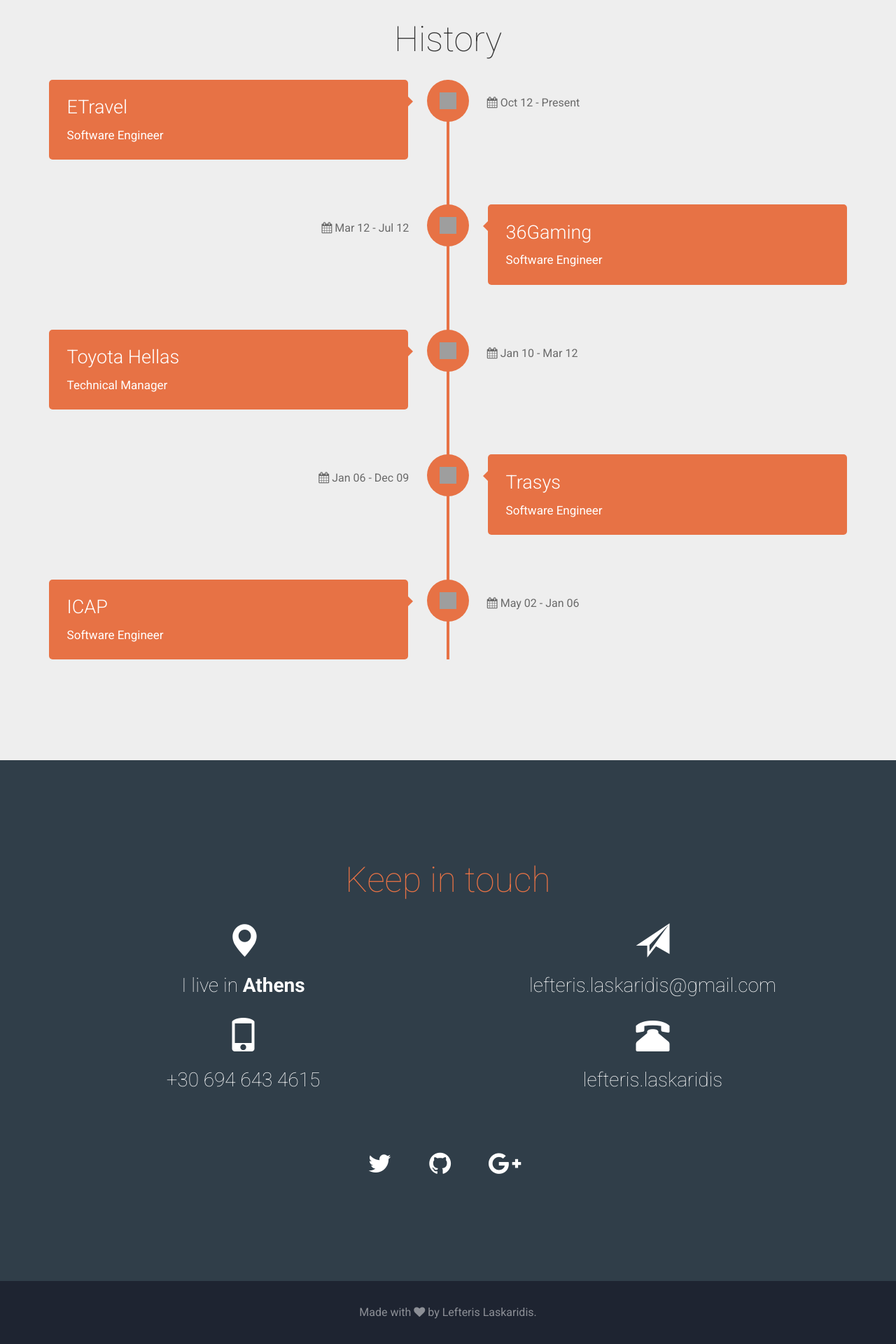
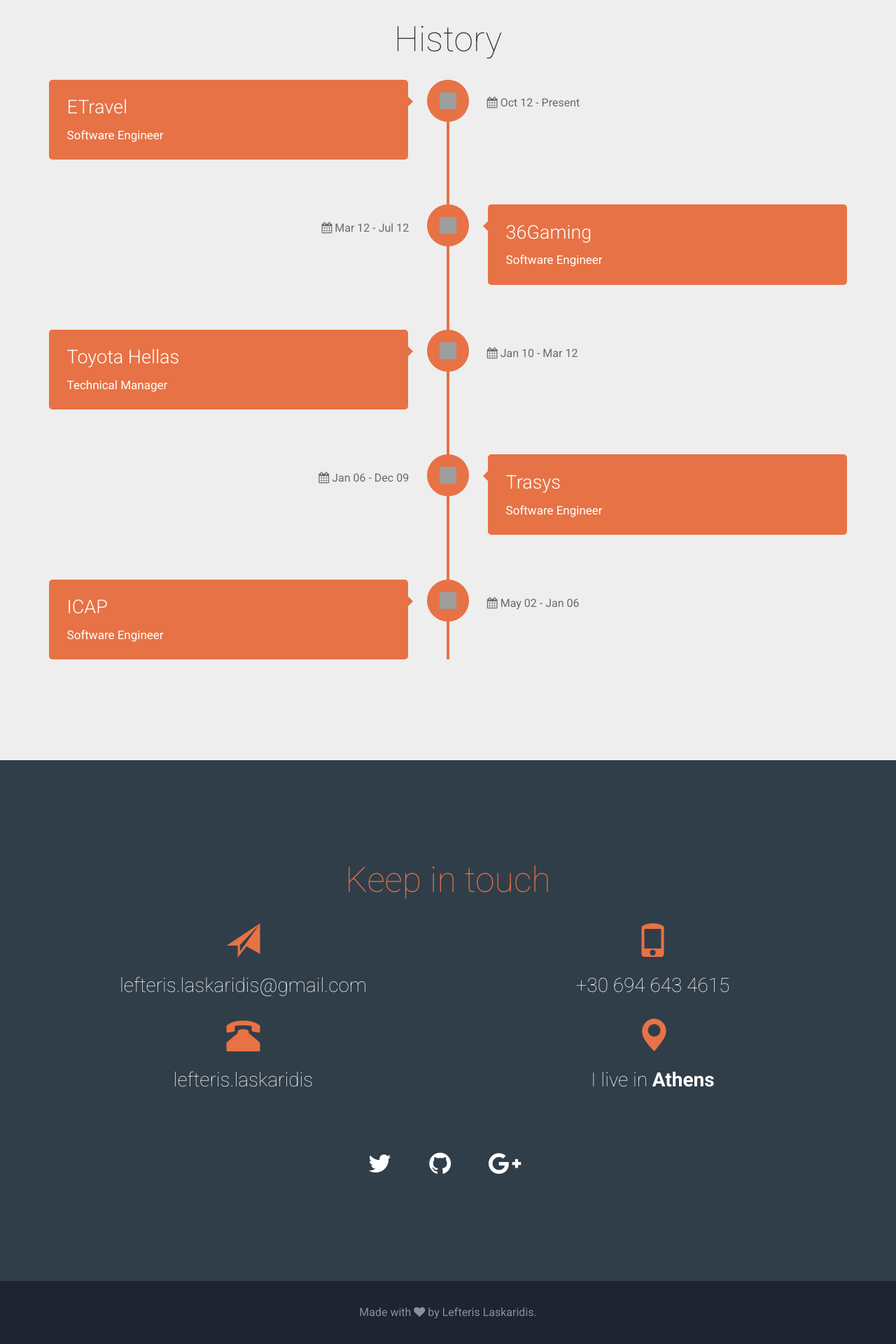
Before and after one commit to laskaridis/laskaridis.github.io, a Jekyll site: the page built from index.html, in a window 1280 px wide. Shown: the part 2960-4880 px from the top of the page at 70% size. Built offline with Jekyll 4.4.1, drawn with Linux system fonts in a browser that asks for light colours; nearby versions of some CDN libraries; some web fonts are replaced; comment, search, counter and statistics services are not loaded; grey boxes are pictures that could not be loaded.

Commit message:
Update contact contact section

```diff
--- a/_includes/contact.html
+++ b/_includes/contact.html
@@ -2,12 +2,6 @@
 <div class="container">
   <h3 class="section-title">Keep in touch</h3>
   <div class="row text-center">
-    <div class="col-md-6 col-xs-12">
-      <p class="contact-icon glyphicon glyphicon-map-marker"></p>
-      <p class="contact-text">
-        I live in <b>Athens</b>
-      </p>
-    </div>
     <div class="col-md-6 col-xs-12">
       <p class="contact-icon glyphicon glyphicon-send"></p>
       <p class="contact-text">
@@ -16,8 +10,6 @@
         </a>
       </p>
     </div>
-  </div>
-  <div class="row text-center">
     <div class="col-md-6 col-xs-12">
       <p class="contact-icon glyphicon glyphicon-phone"></p>
       <p class="contact-text">
@@ -26,6 +18,8 @@
         </a>
       </p>
     </div>
+  </div>
+  <div class="row text-center">
     <div class="col-md-6 col-xs-12">
       <p class="contact-icon glyphicon glyphicon-phone-alt"></p>
       <p class="contact-text">
@@ -33,6 +27,13 @@
           lefteris.laskaridis
         </a>
       </p>
+    </div>
+    <div class="col-md-6 col-xs-12">
+      <p class="contact-icon glyphicon glyphicon-map-marker"></p>
+      <p class="contact-text">
+        I live in <b>Athens</b>
+      </p>
+    </div>
   </div>
   <div class="row text-center">
     <ul class="social">
--- a/_sass/_contact.scss
+++ b/_sass/_contact.scss
@@ -8,7 +8,7 @@
   }
 
   .contact-icon {
-    color: #fff;
+    color: $orange;
     font-size: 3em;
     padding-top: 4px;
     width: 100%;
```
Lines whose indentation alone changed are shown as unchanged.
